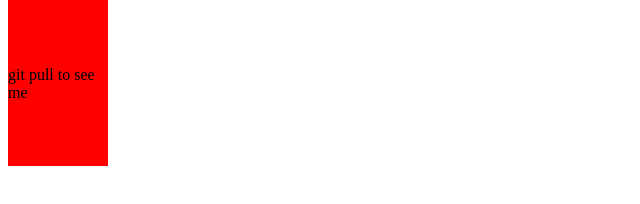
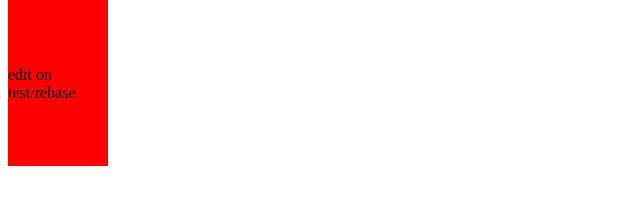
Before and after one commit to Tommy787576/myRepo2, a plain HTML site: page index.html in a window 1280 px wide. Shown: the part 342-546 px from the top of the page, 0-640 px from the left. Drawn offline with Linux system fonts and the light colour scheme.

Commit message:
Add edit on test/rebase div

```diff
--- a/index.html
+++ b/index.html
@@ -13,7 +13,7 @@
     <div style="background-color: red; width: 100px; height: 100px;">edit on master</div>
     <div style="background-color: red; width: 100px; height: 100px;"></div>
     <div style="background-color: red; width: 100px; height: 100px;">git pull to see me</div>
-    <div style="background-color: red; width: 100px; height: 100px;">git pull to see me</div>
+    <div style="background-color: red; width: 100px; height: 100px;">edit on test/rebase</div>
 </body>
 
 </html>
```
